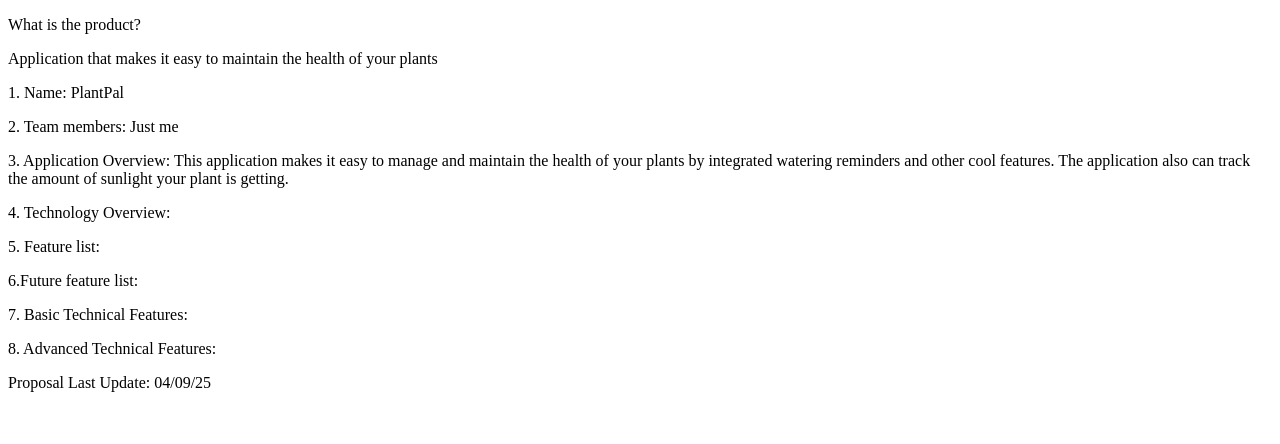
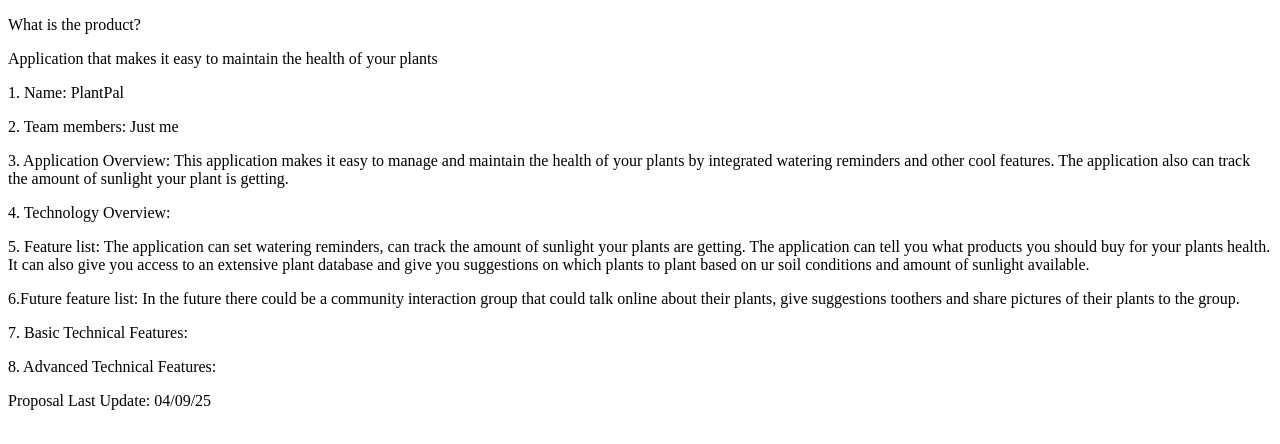
Before and after one commit to LV775/Class-Product-Proposal, a plain HTML site: page index.html in a window 1280 px wide. Drawn offline with Linux system fonts and the light colour scheme.

Commit message:
Updated files.

```diff
--- a/index.html
+++ b/index.html
@@ -13,8 +13,14 @@
          your plants by integrated watering reminders and other cool features. The application also
         can track the amount of sunlight your plant is getting.  </p>
     <p>4. Technology Overview:</p>
-    <p>5. Feature list: </p>
-    <p>6.Future feature list: </p>
+    <p>5. Feature list: The application can set watering reminders, can track the amount of
+            sunlight your plants are getting. The application can tell you what products you should
+            buy for your plants health. It can also give you access to an extensive plant database
+            and give you suggestions on which plants to plant based on ur soil conditions and amount
+            of sunlight available.  </p>
+    <p>6.Future feature list: In the future there could be a community interaction group that
+            could talk online about their plants, give suggestions toothers and share pictures of
+            their plants to the group. </p>
     <p>7. Basic Technical Features:</p>
     <p>8. Advanced Technical Features:</p>
 
```
